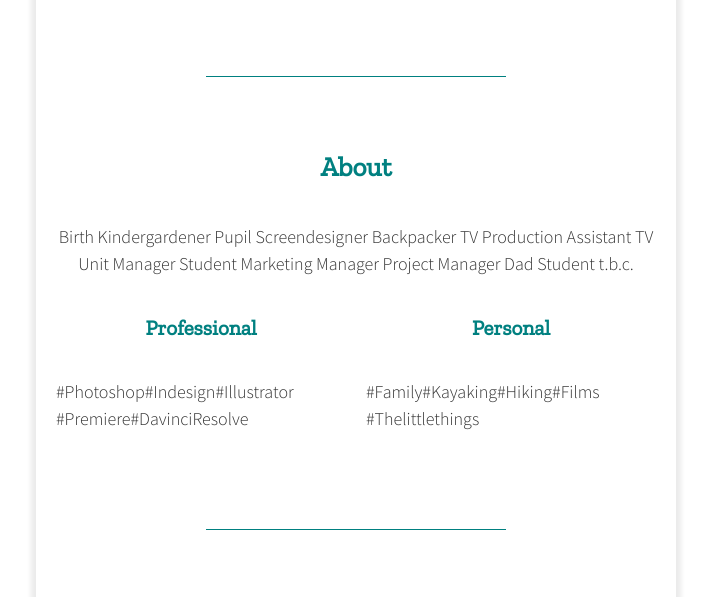
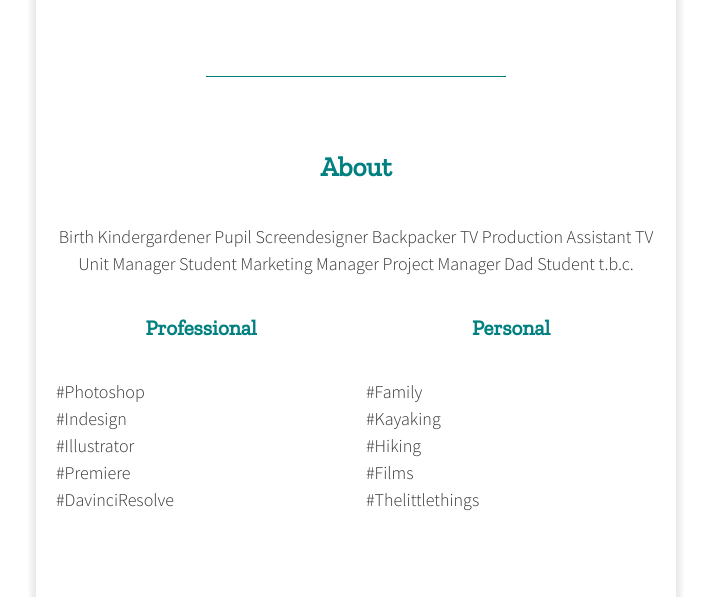
Before and after one commit to christofjens/personal-website, a plain HTML site: page index.html in a window 1280 px wide. Shown: the part 171-768 px from the top of the page, without its empty margins (284-995 px from the left). Drawn offline with nearby package versions, Linux system fonts and the light colour scheme.

Commit message:
Add for branch

```diff
--- a/styles.css
+++ b/styles.css
@@ -53,8 +53,6 @@ hr {
 ul {
   list-style-type: none;
   padding: 0px;
-  display: flex;
-  flex-wrap: wrap;
 }
 
 dl {
```
